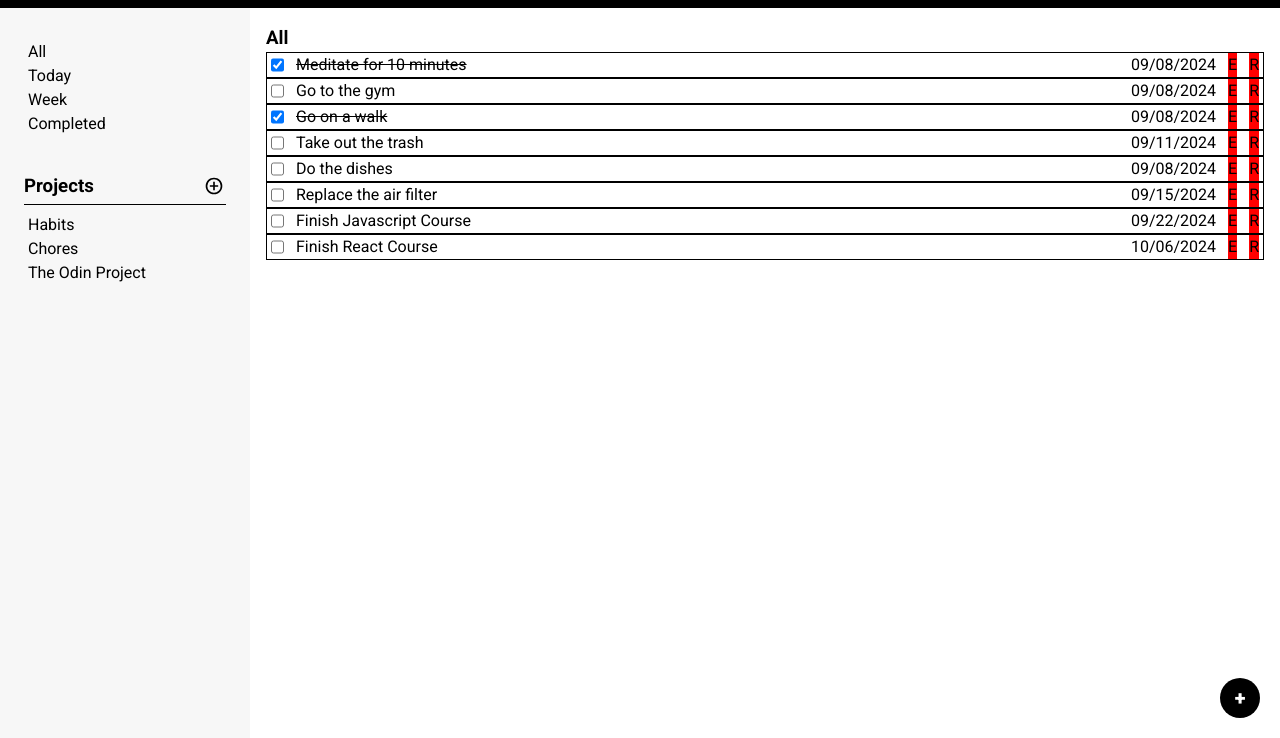
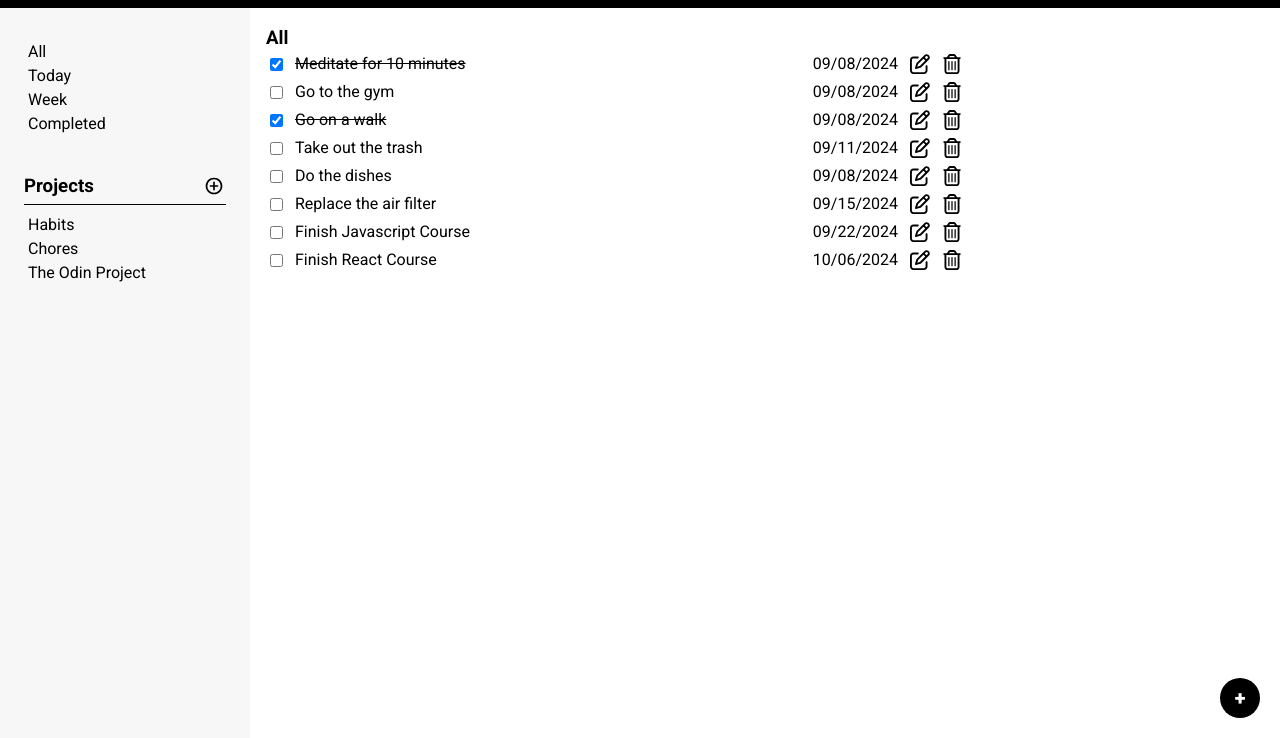
Before and after one commit to tphamdo/todo-list, a website built with webpack: page src/index.html in a window 1280 px wide. Shown: the part 62-800 px from the top of the page. Built offline with nearby package versions, Linux system fonts and the light colour scheme.

Commit message:
Change edit and delete buttons to icons

```diff
--- a/src/screen-controller.js
+++ b/src/screen-controller.js
@@ -3,6 +3,7 @@ import todoList from "./data/sample-todo-list.js";
 import NavItem from "./enums/nav-item.js";
 import Priority from "./enums/priority.js";
 import { format } from "date-fns";
+import { trashSvg, editSvg } from "./svgs.js";
 
 export default function ScreenController() {
     const app = TodoController();
@@ -130,10 +131,10 @@ export default function ScreenController() {
         title.classList.add("title");
         dueDate.textContent = format(todo.dueDate, "MM/dd/yyyy");
         dueDate.classList.add("due-date");
-        edit.textContent = "E";
+        edit.innerHTML = editSvg;
         edit.addEventListener('click', handleEditTodoClick);
         edit.classList.add("edit");
-        remove.textContent = "R";
+        remove.innerHTML = trashSvg;
         remove.addEventListener('click', handleDeleteTodoItem);
         remove.classList.add("remove");
         div.appendChild(done);
@@ -233,13 +234,13 @@ export default function ScreenController() {
         todoForm.removeEventListener('submit', handleSubmitNewTodo);
         todoForm.addEventListener('submit', handleSubmitEditTodo);
 
-        const todoElement = event.target.parentElement;
+        const todoElement = event.currentTarget.parentElement;
         const projectName = todoElement.dataset.projectName;
         const id = todoElement.dataset.id;
         const todo = app.getTodo(projectName, id);
 
         formHeader.textContent = "Edit ToDo";
-        formTitle.value = todo.title
+        formTitle.value = todo.title;
         formDueDate.valueAsDate = todo.dueDate;
         formProject.value = todo.projectName;
         overlay.classList.add("active");
--- a/src/styles.css
+++ b/src/styles.css
@@ -266,17 +266,22 @@ input[type="submit"] {
 }
 
 .todo-item {
-  border: 1px solid black;
+  /* border: 1px solid black; */
   display: flex;
   gap: 12px;
   padding: 0 4px;
+  align-items: center;
+  margin-bottom: 4px;
+  max-width: 700px;
 
   & .due-date {
     margin-left: auto;
   }
 
-  & button {
-    background-color: red;
+  & button svg{
+    /* background-color: red; */
+    height: 20px;
+    width: 20px;
   }
 }
 
--- /dev/null
+++ b/src/svgs.js
@@ -0,0 +1,5 @@
+const trashSvg = `<svg xmlns="http://www.w3.org/2000/svg" viewBox="0 0 448 512"><!--!Font Awesome Free 6.6.0 by @fontawesome - https://fontawesome.com License - https://fontawesome.com/license/free Copyright 2024 Fonticons, Inc.--><path d="M170.5 51.6L151.5 80l145 0-19-28.4c-1.5-2.2-4-3.6-6.7-3.6l-93.7 0c-2.7 0-5.2 1.3-6.7 3.6zm147-26.6L354.2 80 368 80l48 0 8 0c13.3 0 24 10.7 24 24s-10.7 24-24 24l-8 0 0 304c0 44.2-35.8 80-80 80l-224 0c-44.2 0-80-35.8-80-80l0-304-8 0c-13.3 0-24-10.7-24-24S10.7 80 24 80l8 0 48 0 13.8 0 36.7-55.1C140.9 9.4 158.4 0 177.1 0l93.7 0c18.7 0 36.2 9.4 46.6 24.9zM80 128l0 304c0 17.7 14.3 32 32 32l224 0c17.7 0 32-14.3 32-32l0-304L80 128zm80 64l0 208c0 8.8-7.2 16-16 16s-16-7.2-16-16l0-208c0-8.8 7.2-16 16-16s16 7.2 16 16zm80 0l0 208c0 8.8-7.2 16-16 16s-16-7.2-16-16l0-208c0-8.8 7.2-16 16-16s16 7.2 16 16zm80 0l0 208c0 8.8-7.2 16-16 16s-16-7.2-16-16l0-208c0-8.8 7.2-16 16-16s16 7.2 16 16z"/></svg>`
+
+const editSvg = `<svg xmlns="http://www.w3.org/2000/svg" viewBox="0 0 512 512"><!--!Font Awesome Free 6.6.0 by @fontawesome - https://fontawesome.com License - https://fontawesome.com/license/free Copyright 2024 Fonticons, Inc.--><path d="M441 58.9L453.1 71c9.4 9.4 9.4 24.6 0 33.9L424 134.1 377.9 88 407 58.9c9.4-9.4 24.6-9.4 33.9 0zM209.8 256.2L344 121.9 390.1 168 255.8 302.2c-2.9 2.9-6.5 5-10.4 6.1l-58.5 16.7 16.7-58.5c1.1-3.9 3.2-7.5 6.1-10.4zM373.1 25L175.8 222.2c-8.7 8.7-15 19.4-18.3 31.1l-28.6 100c-2.4 8.4-.1 17.4 6.1 23.6s15.2 8.5 23.6 6.1l100-28.6c11.8-3.4 22.5-9.7 31.1-18.3L487 138.9c28.1-28.1 28.1-73.7 0-101.8L474.9 25C446.8-3.1 401.2-3.1 373.1 25zM88 64C39.4 64 0 103.4 0 152L0 424c0 48.6 39.4 88 88 88l272 0c48.6 0 88-39.4 88-88l0-112c0-13.3-10.7-24-24-24s-24 10.7-24 24l0 112c0 22.1-17.9 40-40 40L88 464c-22.1 0-40-17.9-40-40l0-272c0-22.1 17.9-40 40-40l112 0c13.3 0 24-10.7 24-24s-10.7-24-24-24L88 64z"/></svg>`
+
+export { trashSvg, editSvg }
```
